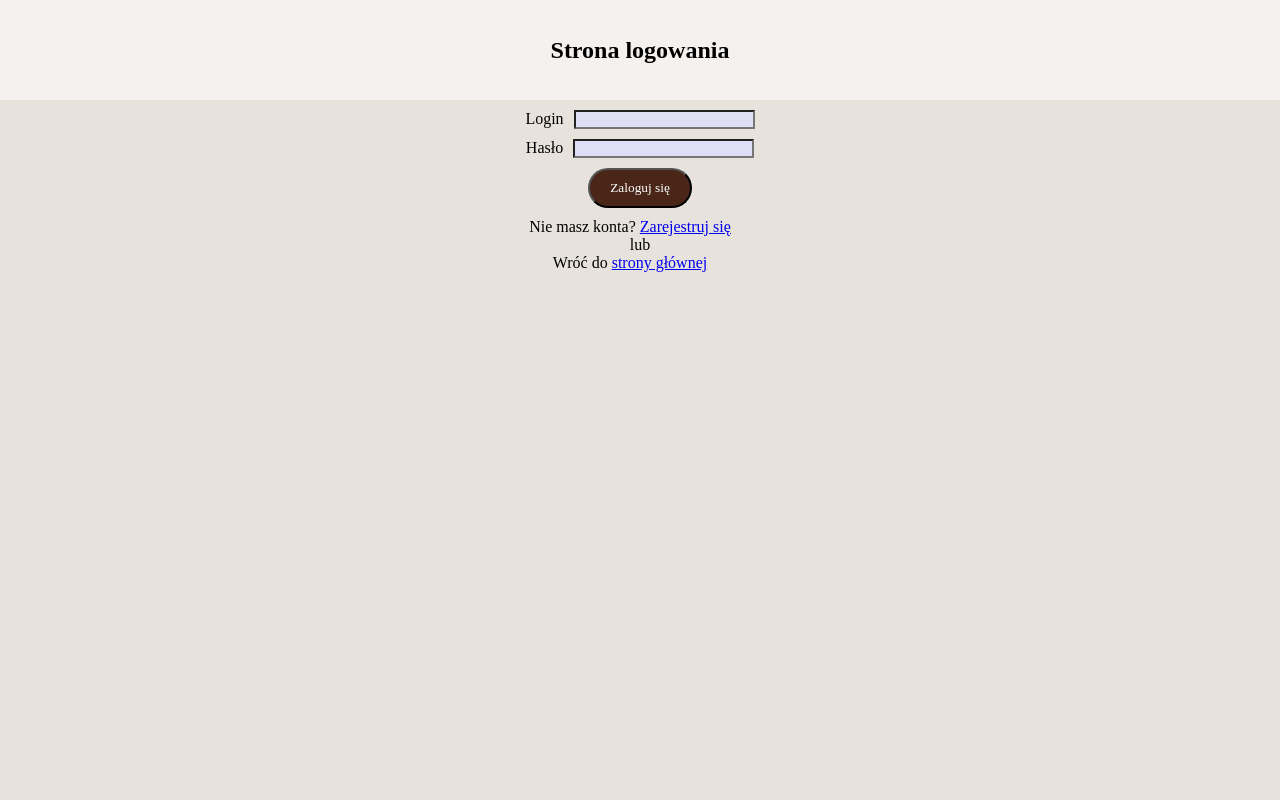
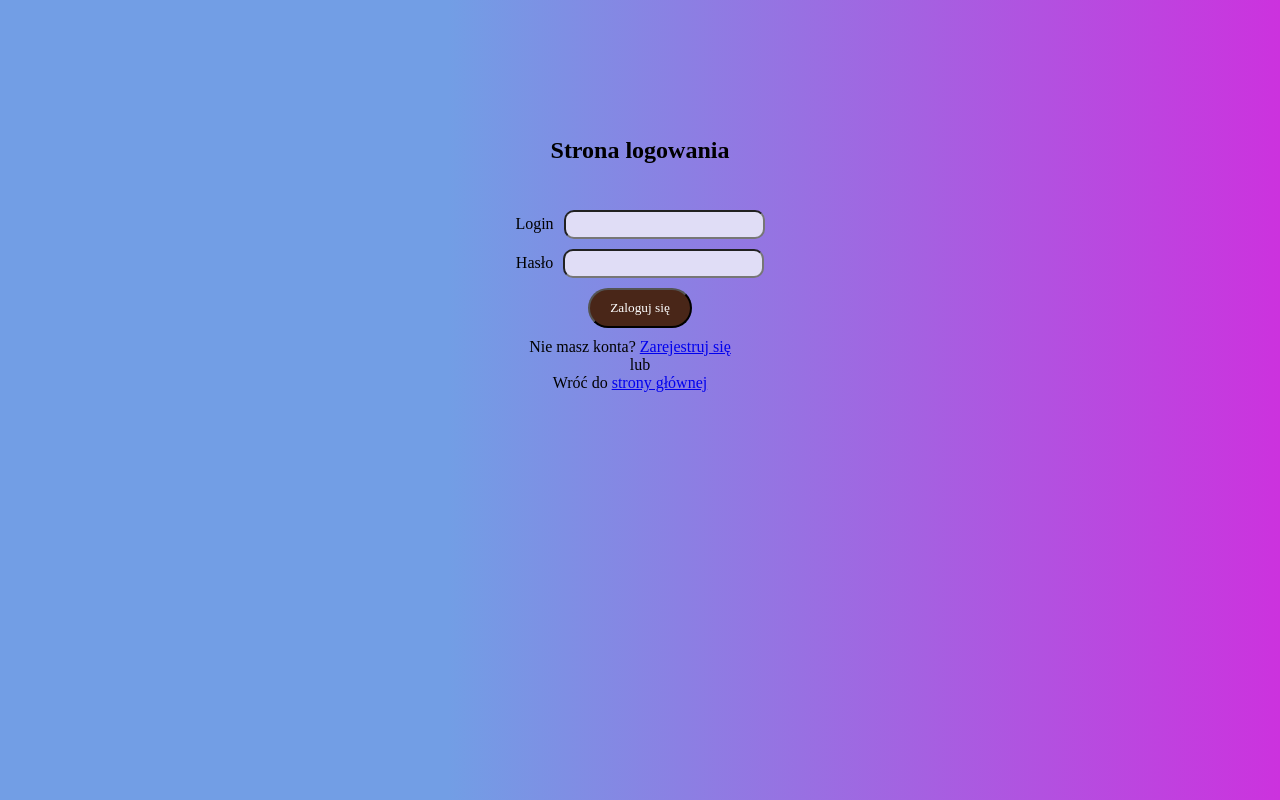
Before and after one commit to RadekPalka/react-i-am-sober, a React (Vite) app: page /login-page in a window 1280 px wide. Built offline with nearby package versions, Linux system fonts and the light colour scheme.

Commit message:
wip: continue styling application

```diff
--- a/src/App.tsx
+++ b/src/App.tsx
@@ -10,9 +10,17 @@ const AppWrapper = styled.div`
 	height: 100vh;
 	width: 100vw;
 	justify-content: center;
+	align-items: center;
 	font-family: 'LXGW WenKai TC', cursive;
 	font-weight: 300;
 	font-style: normal;
+	background: rgb(114, 158, 229);
+	background: linear-gradient(
+		90deg,
+		rgba(114, 158, 229, 1) 0%,
+		rgba(114, 158, 229, 1) 35%,
+		rgba(204, 50, 222, 1) 100%
+	);
 `;
 
 const App: React.FC = () => {
--- a/src/components/Header.tsx
+++ b/src/components/Header.tsx
@@ -3,7 +3,7 @@ import { HeaderContent } from './HeaderContent';
 import { Nav } from './Nav';
 
 const StyledHeader = styled.header`
-	background-color: #e7e2dc;
+	/* background-color: #e7e2dc; */
 `;
 
 export const Header: React.FC = () => {
--- a/src/components/HeadingContainer.tsx
+++ b/src/components/HeadingContainer.tsx
@@ -2,5 +2,5 @@ import styled from 'styled-components';
 
 export const HeadingContainer = styled.div`
 	height: 100px;
-	background-color: #f5f1ef;
+	/* background-color: #f5f1ef; */
 `;
--- a/src/components/StyledButton.ts
+++ b/src/components/StyledButton.ts
@@ -10,4 +10,8 @@ export const StyledButton = styled.button`
 	font-family: 'LXGW WenKai TC', cursive;
 	font-weight: 300;
 	font-style: normal;
+	cursor: pointer;
+	&:hover {
+		background-color: #51281a;
+	}
 `;
--- a/src/components/StyledInput.ts
+++ b/src/components/StyledInput.ts
@@ -2,7 +2,8 @@ import styled from 'styled-components';
 export const StyledInput = styled.input`
 	background-color: #e0ddf6;
 	margin-left: 10px;
-
+	padding: 5px 10px;
+	border-radius: 10px;
 	&:focus {
 		background-color: #c7c4e2;
 	}
--- a/src/components/StyledNav.ts
+++ b/src/components/StyledNav.ts
@@ -1,7 +1,6 @@
-import styled from "styled-components";
+import styled from 'styled-components';
 
 export const StyledNav = styled.nav`
-	background-color: #f5f1ef;
 	right: 0;
 	text-align: right;
 	height: 100px;
--- a/src/components/StyledSection.tsx
+++ b/src/components/StyledSection.tsx
@@ -1,6 +1,6 @@
 import styled from 'styled-components';
 
 export const StyledSection = styled.section`
-	background-color: #e7e2dc;
-	width: 100vw;
+	width: 50vw;
+	height: 75vh;
 `;
```
